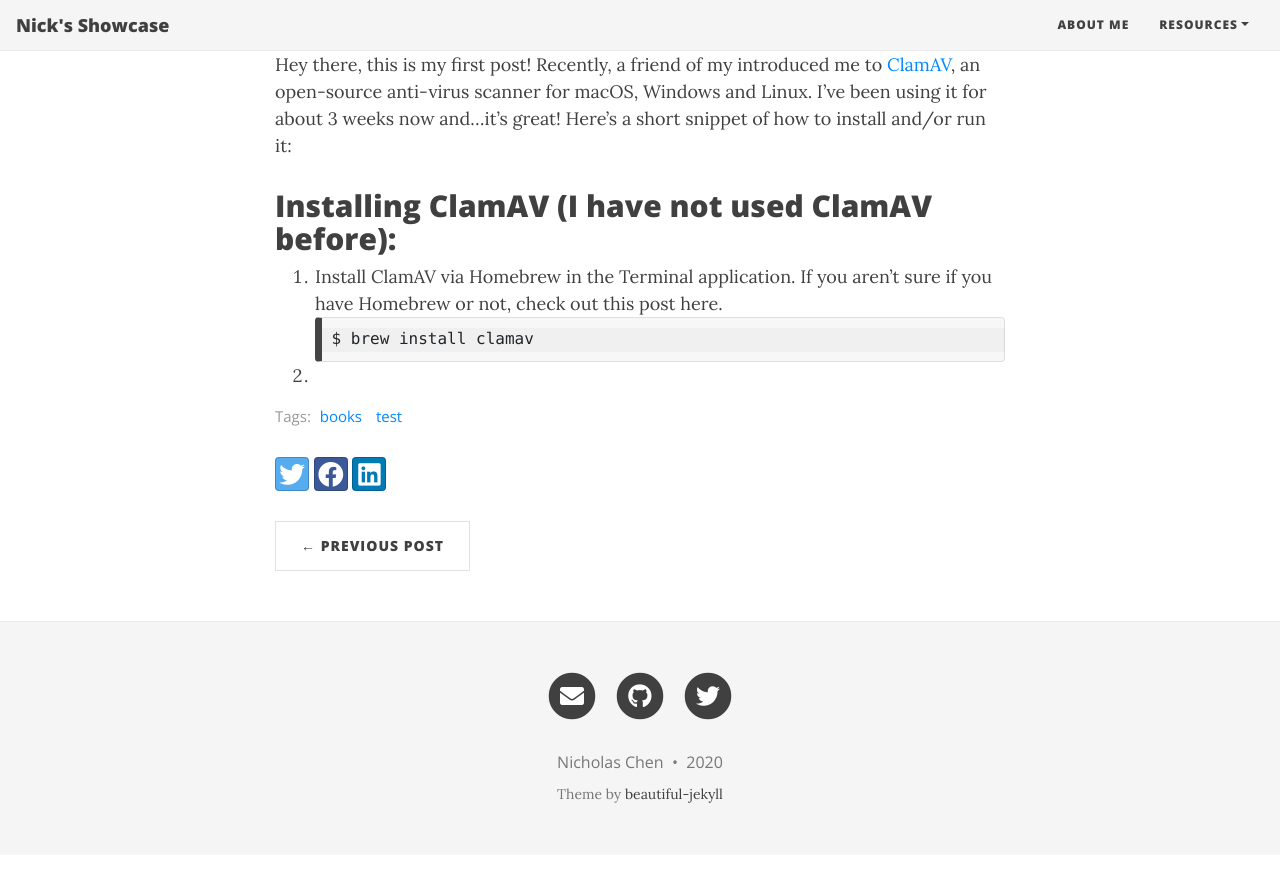
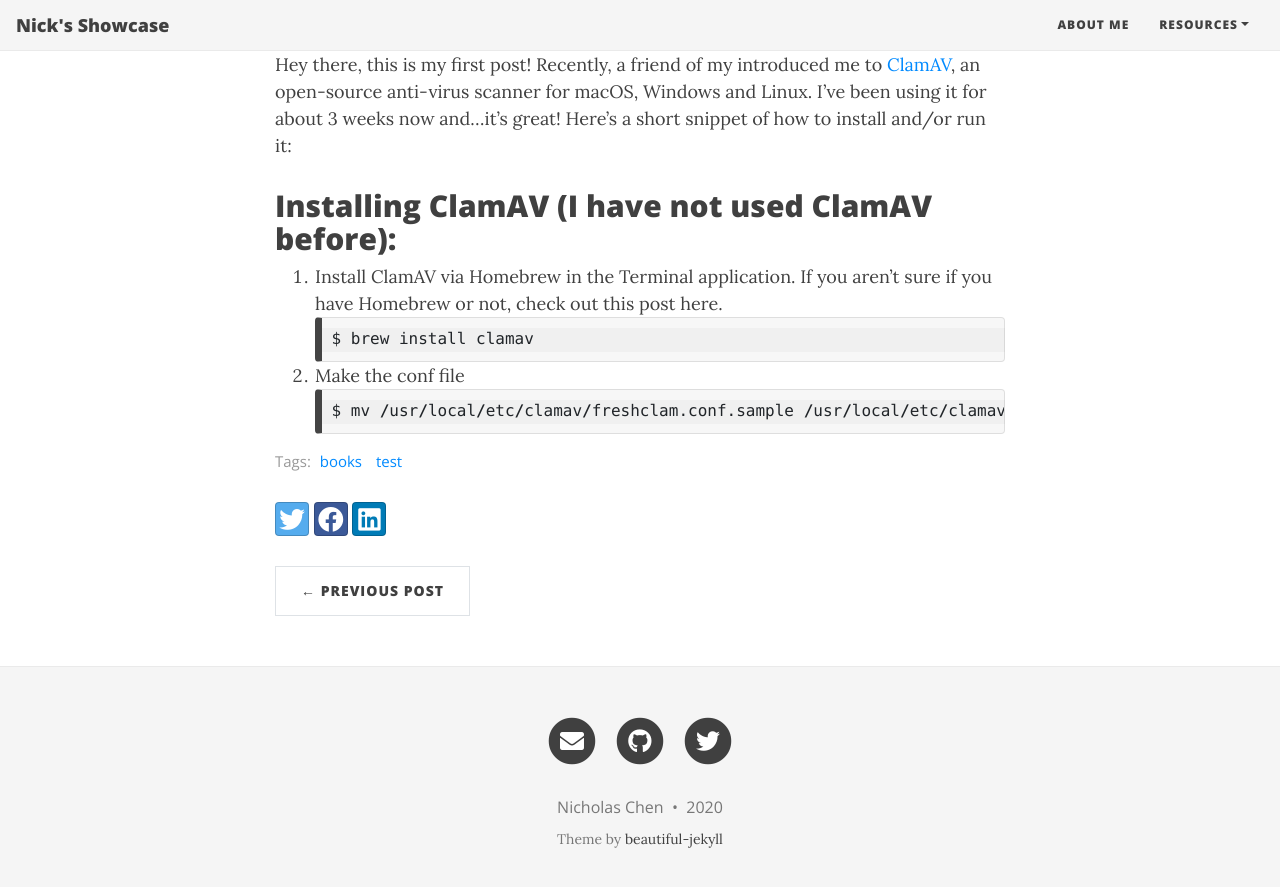
Before and after one commit to porcupinenick/porcupinenick.github.io, a Jekyll site: the page built from _posts/2020-08-24-clamav-post.md, in a window 1280 px wide and 900 px high, scrolled down 602 px. Shown: the top 887 px of the window. Built offline with Jekyll 4.4.1, drawn with Linux system fonts in a browser that asks for light colours; nearby versions of some CDN libraries; before the commit the page ends 1457 px from its top, so only the background shows below that.

Commit message:
make conf file
make conf file

````diff
--- a/_posts/2020-08-24-clamav-post.md
+++ b/_posts/2020-08-24-clamav-post.md
@@ -17,4 +17,7 @@
 $ brew install clamav
 ```
 
-2.
+2. Make the conf file
+```javascript
+$ mv /usr/local/etc/clamav/freshclam.conf.sample /usr/local/etc/clamav/freshclam.conf
+```
````
